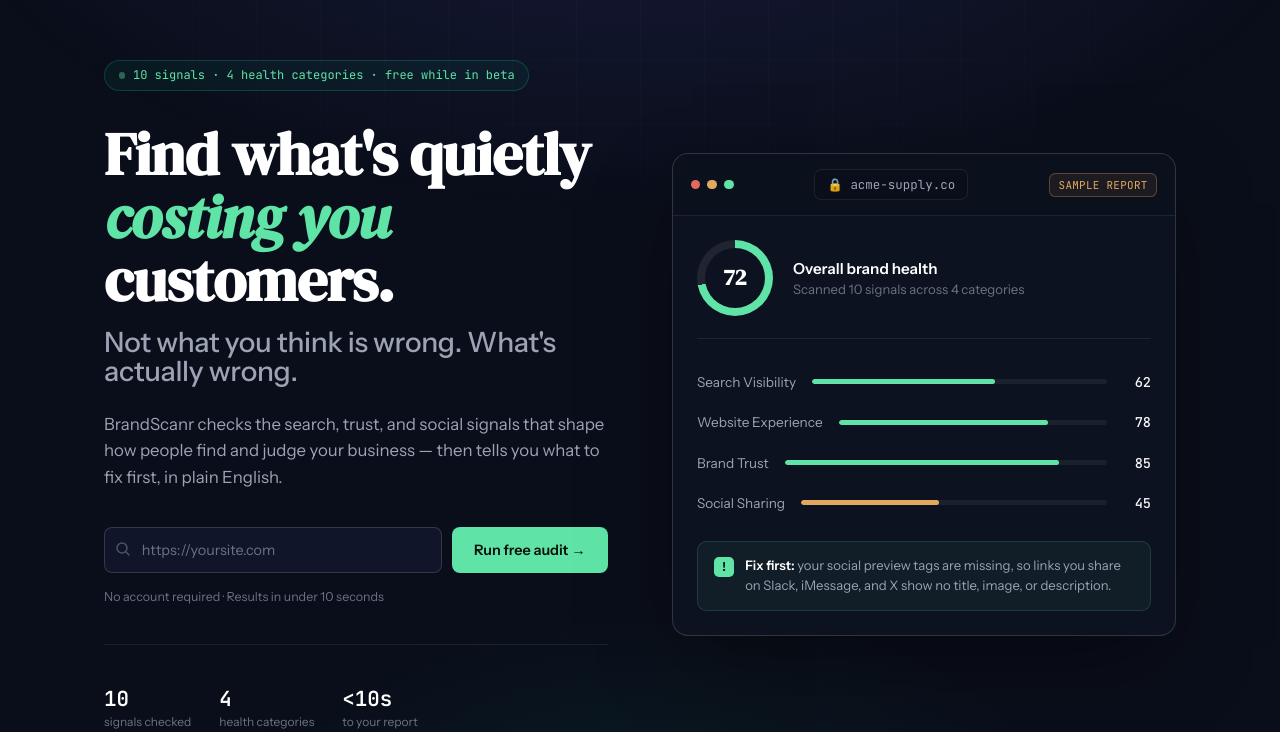
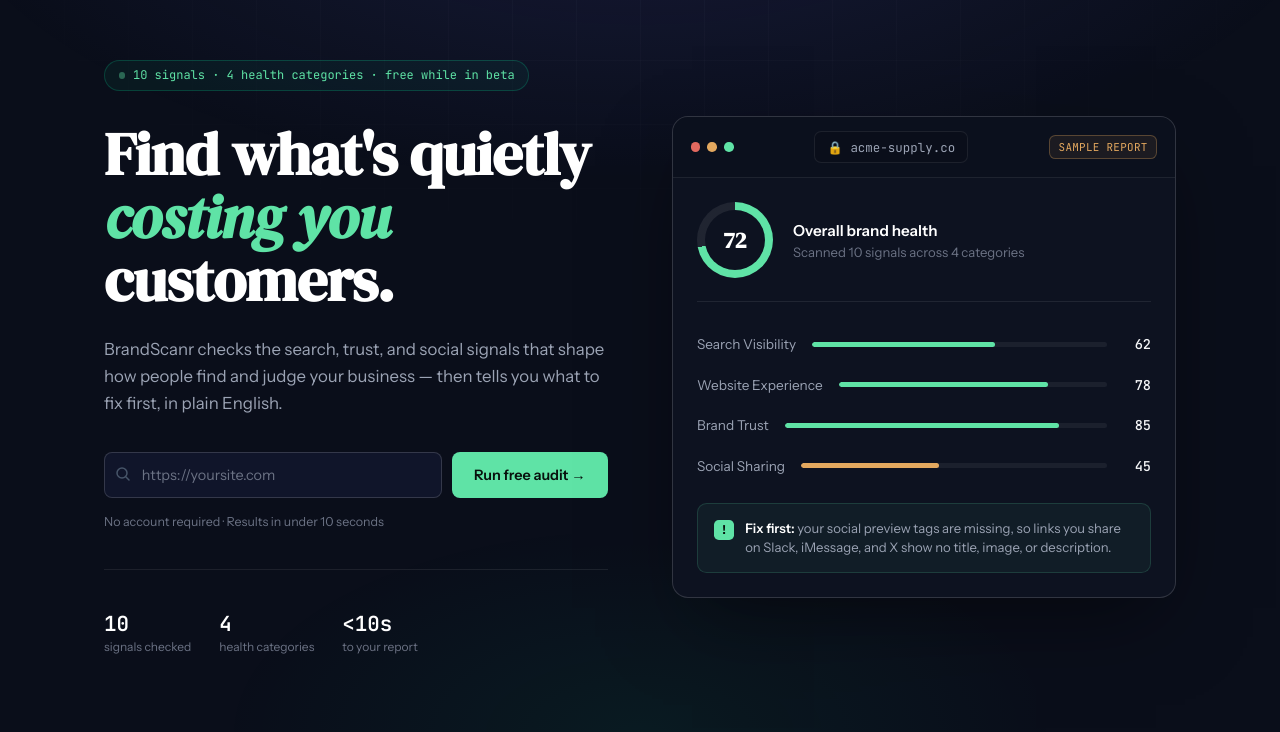
Before and after one commit to Kiannamendez/BrandScanr, a website: page public/index.html in a window 1280 px wide. Shown: the part 68-800 px from the top of the page. Drawn offline with Linux system fonts and the light colour scheme.

Commit message:
Update index.html

```diff
--- a/public/index.html
+++ b/public/index.html
@@ -71,7 +71,6 @@
           <h1 class="hero-title">
             Find what's quietly<br />
             <span class="serif-italic">costing you</span> customers.
-            <span class="hero-title-sub">Not what you think is wrong. What's actually wrong.</span>
           </h1>
 
           <p class="hero-sub">
```
